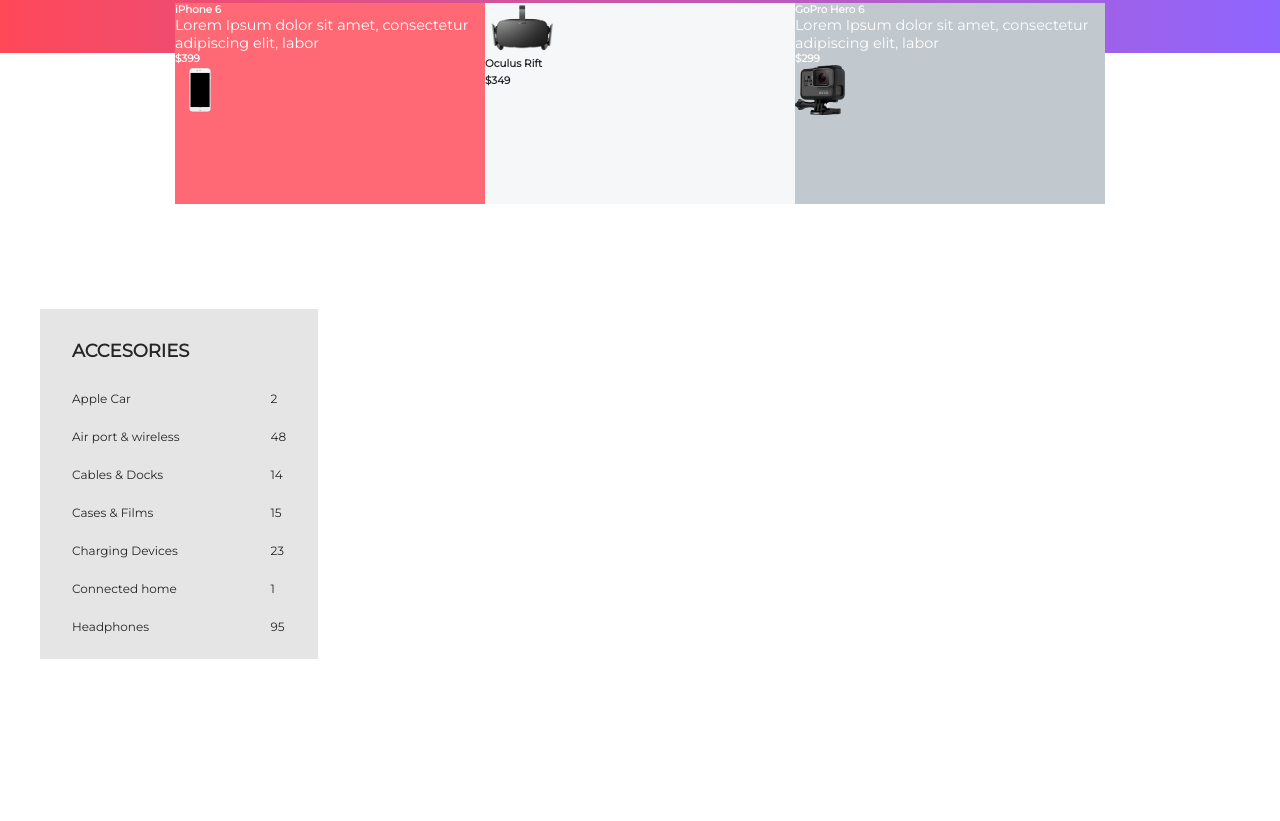
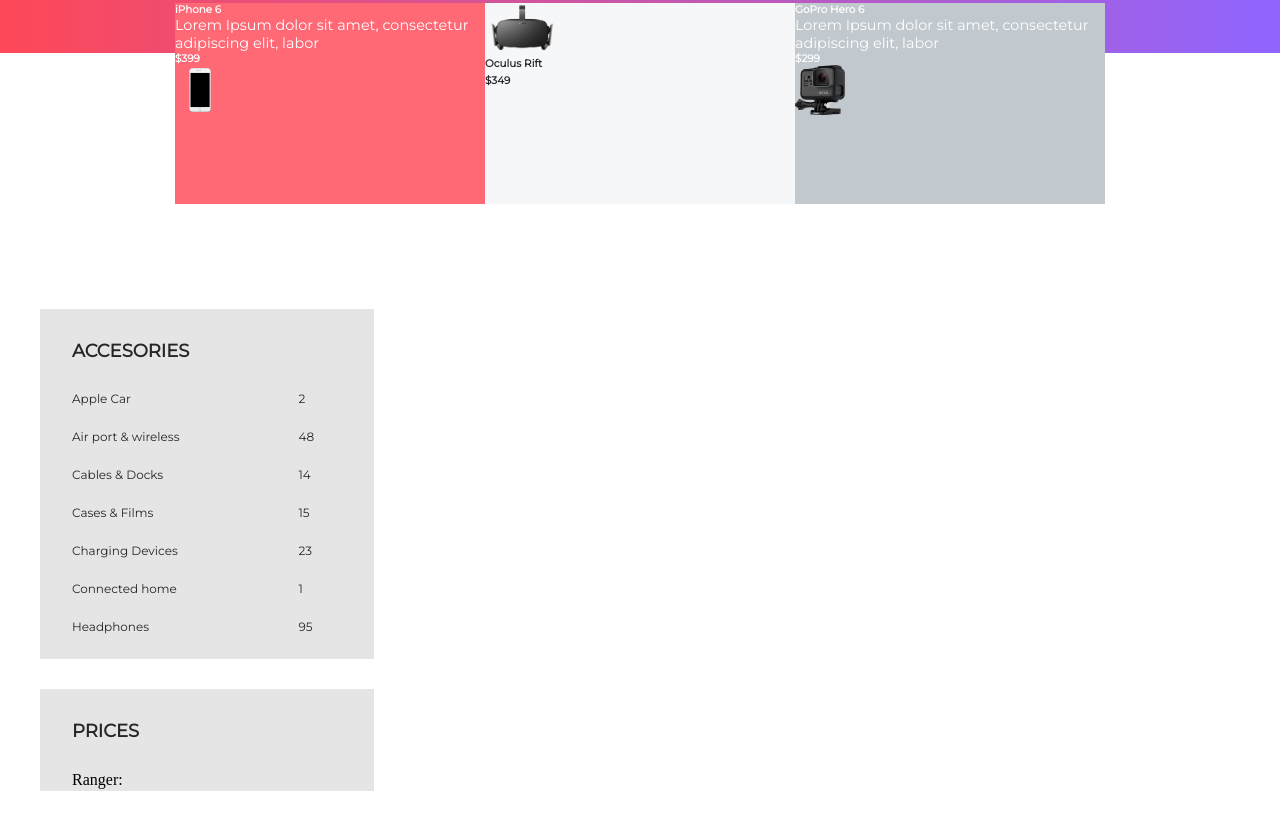
Before and after one commit to harrisj09/Job-Listings, a plain HTML site: page index.html in a window 1280 px wide. Shown: the part 672-1493 px from the top of the page. Before the commit the page ends 1361 px from the top, so only its background shows below. Drawn offline with Linux system fonts and the light colour scheme.

Commit message:
Added second row

```diff
--- a/assets/styles/_saledisplay.scss
+++ b/assets/styles/_saledisplay.scss
@@ -2,7 +2,7 @@
     padding-top: 55px;
 }
 
-.shop__query-wrapper {
+.shop-wrapper {
     display: none;
 }
 
@@ -11,8 +11,15 @@
 }
 
 @media only screen and (min-width: 1000px) {
+
+    .shop-wrapper {
+        display: flex;
+        flex-flow: column;
+    }
+
+
     .shop__query-wrapper {
-        display: inline-block;
+        width: 270px;
         border: 2px solid #E5E5E5;
         margin-left: 40px;
         margin-bottom: 30px;
--- a/index.html
+++ b/index.html
@@ -104,6 +104,7 @@
 
       <section class="shop">
 
+        <div class="shop-wrapper">
         <div class="shop__query-wrapper">
           <h2 class="accessories__title">ACCESORIES</h2>
           <div class="shop__accessories-wrapper">
@@ -130,6 +131,11 @@
         </div>
         </div>
 
+        <div class="shop__query-wrapper">
+          <h2 class="accessories__title">PRICES</h2>
+          <p>Ranger: </p>
+        </div>
+
         <div class="shop__items-wrapper">
           <div class="items__macbooks">
 
@@ -149,6 +155,8 @@
 
         </div>
 
+      </div>
+
       </section>
 
 
```
Also changed, not shown: assets/styles/style.css, 1 other file.
